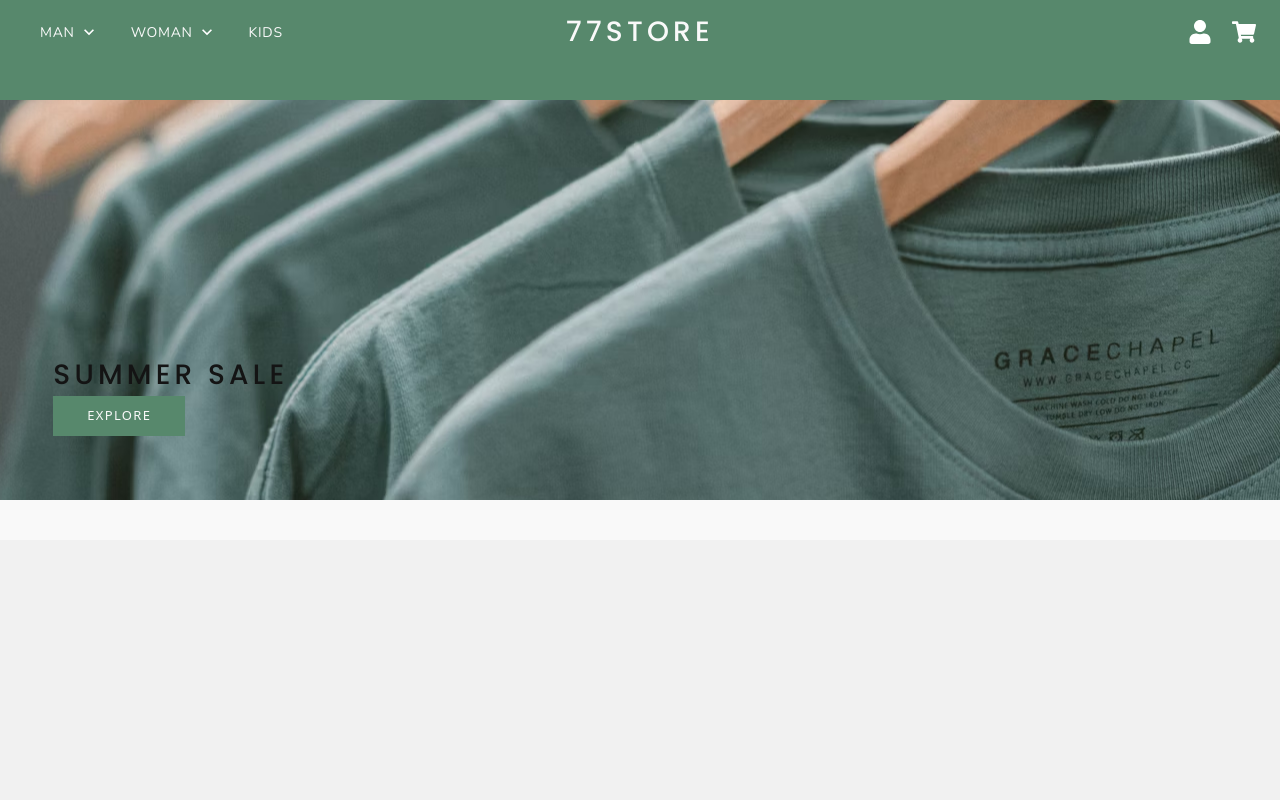
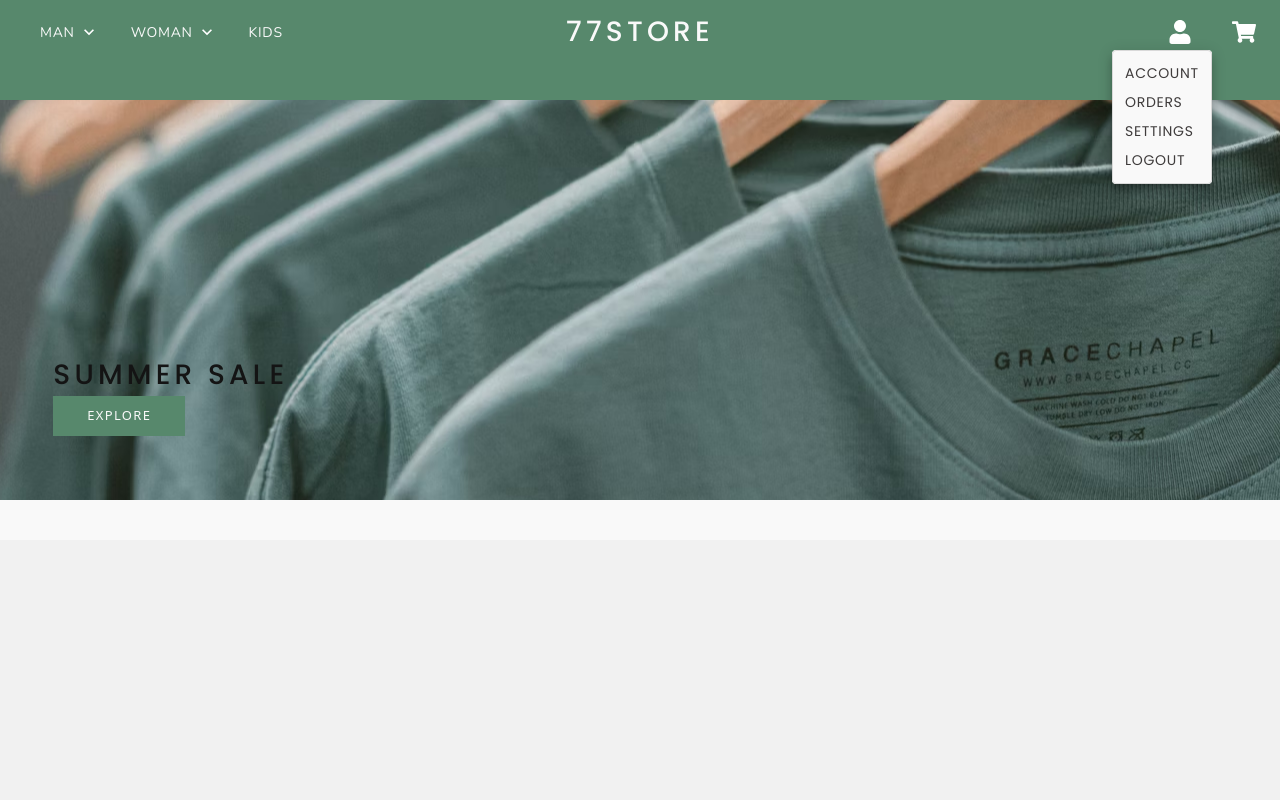
Before and after one commit to lukaasz555/test-f77, a Next.js app: page / in a window 1280 px wide. Both pictures are taken after a click on the button 1199 px from the left and 32 px from the top of the page. Shown: the top 800 px of the page. Built offline with nearby package versions, Linux system fonts and the light colour scheme.

Commit message:
feat: added User menu, MenuItem dropdownitem

```diff
--- a/app/components/MenuItem.tsx
+++ b/app/components/MenuItem.tsx
@@ -4,6 +4,7 @@ import { useState } from 'react';
 import { mockCategories } from '../data/mockCategories';
 import { MdOutlineKeyboardArrowDown } from 'react-icons/md';
 import clsx from 'clsx';
+import DropdownItem from './DropdownItem';
 
 type Props = {
 	id: number;
@@ -44,7 +45,7 @@ export const MenuItem = ({
 				className='mx-4 px-0 cursor-pointer mb-3'
 				style={{ width: '200px' }}
 				onClick={onCategoryClick}>
-				<div className='flex items-center justify-start'>
+				<div className='flex items-center justify-start translate-x-0 hover:translate-x-1 transition-transform duration-150'>
 					<p className='uppercase tracking-wide text-black'>{name}</p>
 					{subcategories.length > 0 && (
 						<div className='ml-'>
@@ -70,7 +71,7 @@ export const MenuItem = ({
 							key={c.id}
 							className='px-3 py-1 transition-bg transition-colors duration-300 cursor-pointer'
 							onClick={() => onSubcategoryClick(c.id)}>
-							<p className='text-sm uppercase tracking-wide font-heading hover:text-primary'>
+							<p className='text-sm font-normal uppercase tracking-wide font-heading hover:text-primary'>
 								{c.name}
 							</p>
 						</div>
@@ -105,15 +106,12 @@ export const MenuItem = ({
 						? 'opacity-100 translate-y-0'
 						: 'opacity-0 translate-y-2 pointer-events-none'
 				)}>
-				{subcategories.map((c) => (
-					<div
-						key={c.id}
-						className='hover:bg-lightGray px-3 py-1 transition-bg transition-colors duration-300'
-						onClick={() => onSubcategoryClick(c.id)}>
-						<p className='text-sm uppercase tracking-wide font-heading'>
-							{c.name}
-						</p>
-					</div>
+				{subcategories.map(({ id, name }) => (
+					<DropdownItem
+						key={id}
+						text={name}
+						onClick={() => onSubcategoryClick(id)}
+					/>
 				))}
 			</div>
 		</div>
--- a/app/components/UserButton.tsx
+++ b/app/components/UserButton.tsx
@@ -1,9 +1,68 @@
+import { useState } from 'react';
 import { FaUser } from 'react-icons/fa';
+import { useUserStore } from '@/lib/user.store';
+import Menu from '@mui/material/Menu';
+import Button from '@mui/material/Button';
+import clsx from 'clsx';
+import DropdownItem from './DropdownItem';
 
 export const UserButton = () => {
+	const [isOpen, setIsOpen] = useState(false);
+	const userStore = useUserStore();
+
+	const [anchorEl, setAnchorEl] = useState<null | HTMLElement>(null);
+	const open = Boolean(anchorEl);
+	const handleClick = (event: React.MouseEvent<HTMLButtonElement>) => {
+		event.currentTarget && setAnchorEl(event.currentTarget);
+		setAnchorEl(event.currentTarget);
+	};
+	const handleClose = () => {
+		setAnchorEl(null);
+	};
+
+	if (!userStore.isLoggedIn) return;
+
 	return (
-		<button>
-			<FaUser size={24} />
-		</button>
+		<div>
+			<Button
+				id='demo-positioned-button'
+				aria-controls={open ? 'demo-positioned-menu' : undefined}
+				aria-haspopup='true'
+				aria-expanded={open ? 'true' : undefined}
+				onClick={handleClick}>
+				<FaUser size={24} color='white' onClick={() => setIsOpen(!isOpen)} />
+			</Button>
+			<Menu
+				id='demo-positioned-menu'
+				aria-labelledby='demo-positioned-button'
+				anchorEl={anchorEl}
+				open={open}
+				onClose={handleClose}
+				MenuListProps={{
+					disablePadding: true,
+				}}
+				anchorOrigin={{
+					vertical: 'bottom',
+					horizontal: 'right',
+				}}
+				transformOrigin={{
+					vertical: 'top',
+					horizontal: 'right',
+				}}>
+				<div
+					className={clsx(
+						' bg-background border-1 border-border py-2 rounded-sm'
+					)}>
+					{/* Map over menu items or sth */}
+					<DropdownItem text='Account' onClick={() => console.log('Account')} />
+					<DropdownItem text='Orders' onClick={() => console.log('Orders')} />
+					<DropdownItem
+						text='Settings'
+						onClick={() => console.log('Settings')}
+					/>
+					<DropdownItem text='Logout' onClick={() => console.log('Logout')} />
+				</div>
+			</Menu>
+		</div>
 	);
 };
--- a/lib/user.store.ts
+++ b/lib/user.store.ts
@@ -21,10 +21,14 @@ const handleLogin = async (): Promise<void> => {
 	});
 };
 
-export const useUserStore = create<Store>((set, get) => ({
-	isLoggedIn: false,
+const baseState = (): Store => ({
+	isLoggedIn: true,
 	userData: null,
 	jwtToken: '',
+});
+
+export const useUserStore = create<Store>((set, get) => ({
+	...baseState(),
 
 	login: async (userData: UserData, jwtToken: string) => {
 		await handleLogin();
```
